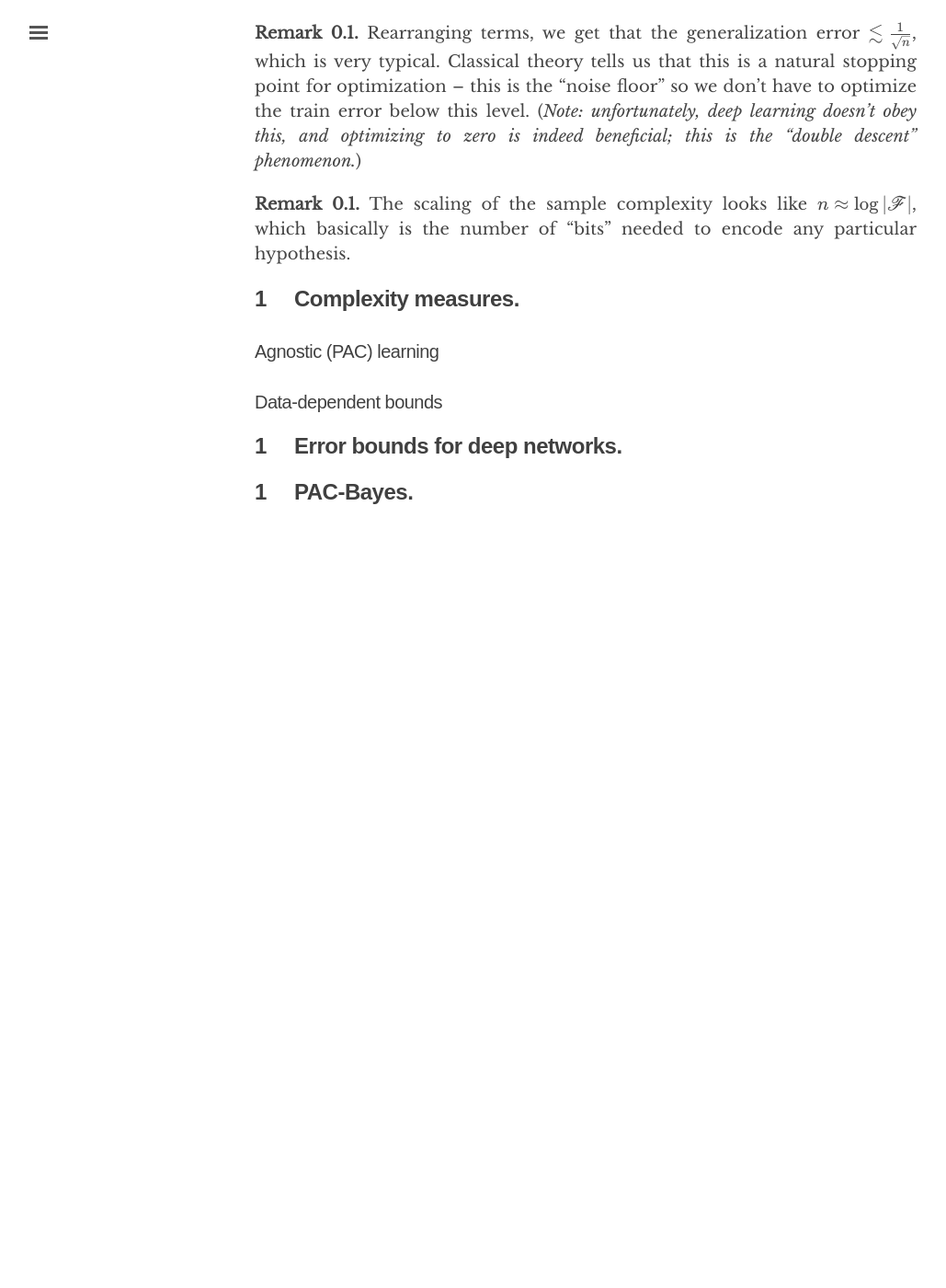
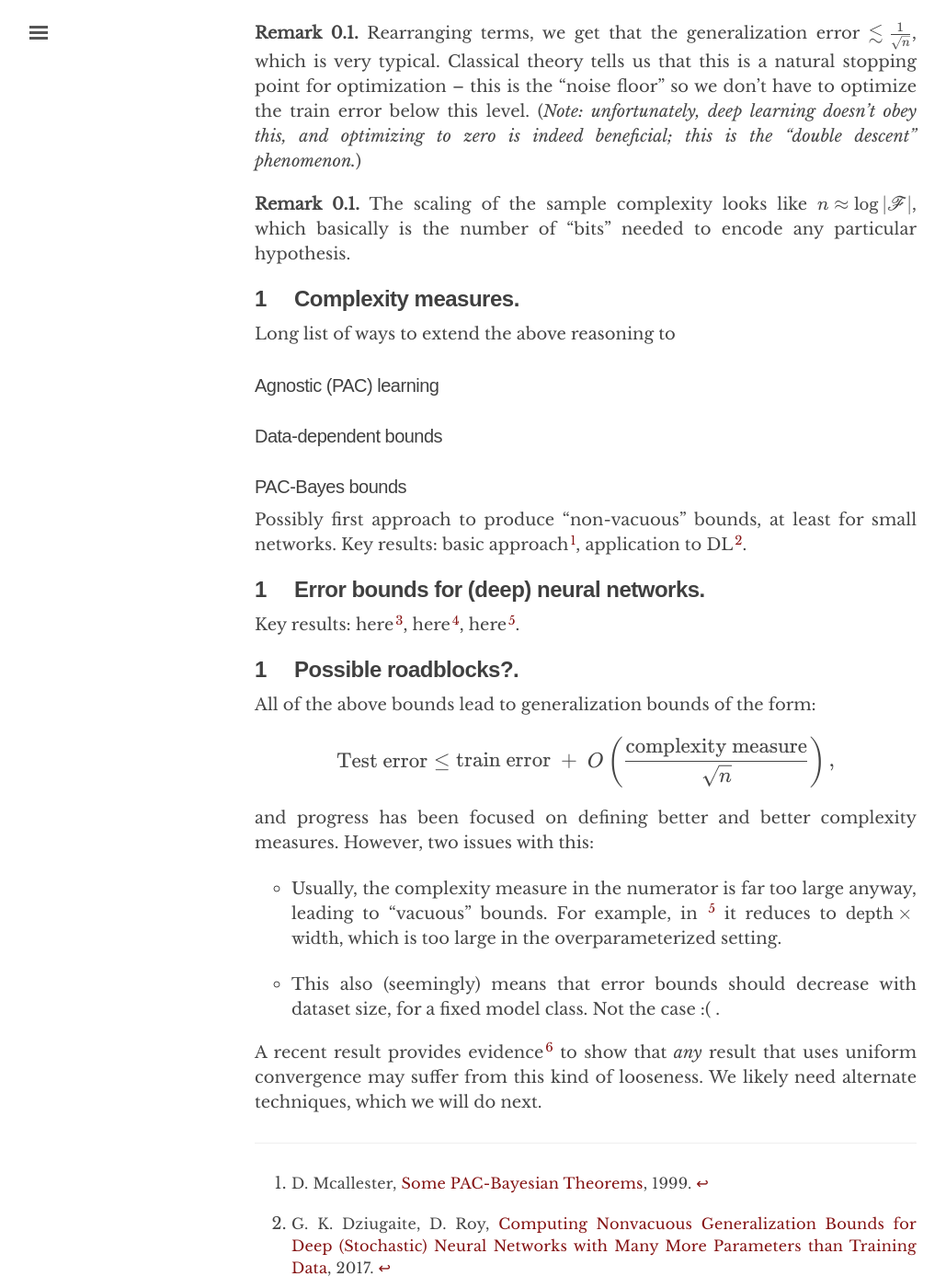
Before and after one commit to chinmayhegde/fodl, a Jekyll site: the page built from _posts/2022-01-11-generalization02.md, in a window 1280 px wide and 1400 px high, scrolled down 1155 px. Shown: the whole window at 92% size, without its empty margins (3-1032 px from the left). Built offline with Jekyll 4.4.1, drawn with Linux system fonts in a browser that asks for light colours; nearby versions of some CDN libraries; before the commit the page ends 1785 px from its top, so only the background shows below that; some of the changed text lies outside the part shown.

Commit message:
Update 2022-01-11-generalization02.md

```diff
--- a/_posts/2022-01-11-generalization02.md
+++ b/_posts/2022-01-11-generalization02.md
@@ -52,12 +52,55 @@ macros["\\f"] = "\\mathscr{F}"
 ## Complexity measures
 {:.label}
 
+Long list of ways to extend the above reasoning to
+
 ### Agnostic (PAC) learning
 
 ### Data-dependent bounds
 
-## Error bounds for deep networks
+### PAC-Bayes bounds
+
+Possibly first approach to produce "non-vacuous" bounds, at least for small networks. Key results: basic approach[^mcallester], application to DL[^dzuigateroy18].
+
+## Error bounds for (deep) neural networks
 {:.label}
 
-## PAC-Bayes
+Key results: here[^bartlett97], here[^bartlett98], here[^bartlett19].
+
+## Possible roadblocks?
 {:.label}
+
+All of the above bounds lead to generalization bounds of the form:
+
+$$
+\text{Test error} \leq \text{train error}~+~O \left(\frac{\text{complexity measure}}{\sqrt{n}}\right),
+$$
+
+and progress has been focused on defining better and better complexity measures. However, two issues with this:
+
+* Usually, the complexity measure in the numerator is far too large anyway, leading to "vacuous" bounds. For example, in [^bartlett19] it reduces to $\text{depth} \times \text{width}$, which is too large in the overparameterized setting.
+
+* This also (seemingly) means that error bounds should decrease with dataset size, for a fixed model class. Not the case :( .
+
+
+A recent result provides evidence[^nagarajan19] to show that *any* result that uses uniform convergence may suffer from this kind of looseness. We likely need alternate techniques, which we will do next.
+
+---
+
+[^bartlett97]:
+    P. Bartlett, [For Valid Generalization the Size of the Weights is More Important than the Size of the Network](https://proceedings.neurips.cc/paper/1996/file/fb2fcd534b0ff3bbed73cc51df620323-Paper.pdf), 1997.
+
+[^bartlett98]:
+    P. Bartlett, V. Maiorov, R. Meir, [Almost Linear VC Dimension Bounds for Piecewise Polynomial Networks](https://proceedings.neurips.cc/paper/1998/file/bc7316929fe1545bf0b98d114ee3ecb8-Paper.pdf), 1998.
+
+[^bartlett19]:
+    P. Bartlett, N. Harvey, C. Liaw, A. Mehrabian,  [Nearly-tight VC-dimension and Pseudodimension Bounds for Piecewise Linear Neural Networks](https://www.jmlr.org/papers/volume20/17-612/17-612.pdf), 2019.
+
+[^dzuigateroy18]:
+    G. K. Dziugaite, D. Roy, [Computing Nonvacuous Generalization Bounds for Deep (Stochastic) Neural Networks with Many More Parameters than Training Data](https://arxiv.org/pdf/1703.11008.pdf), 2017.
+
+[^mcallester]:
+    D. Mcallester, [Some PAC-Bayesian Theorems](https://link.springer.com/article/10.1023/A:1007618624809), 1999.
+
+[^nagarajan19]:
+    V. Nagarajan, Z. Kolter, [Uniform convergence may be unable to explain generalization in deep learning](https://arxiv.org/pdf/1902.04742.pdf), 2019.
```
